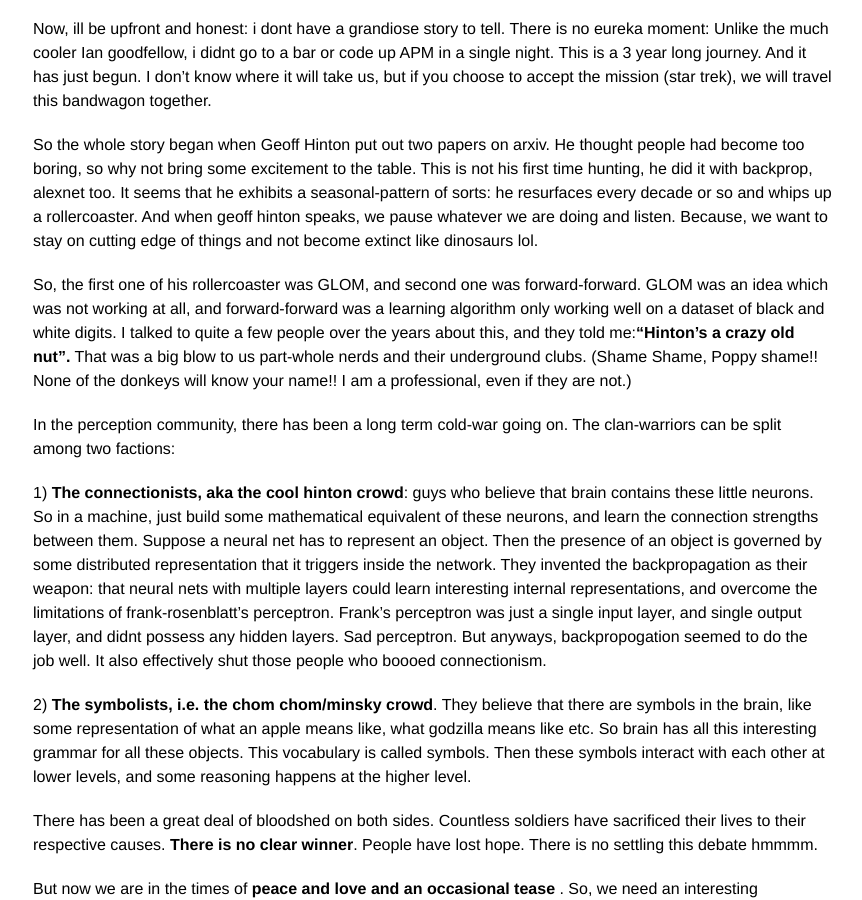
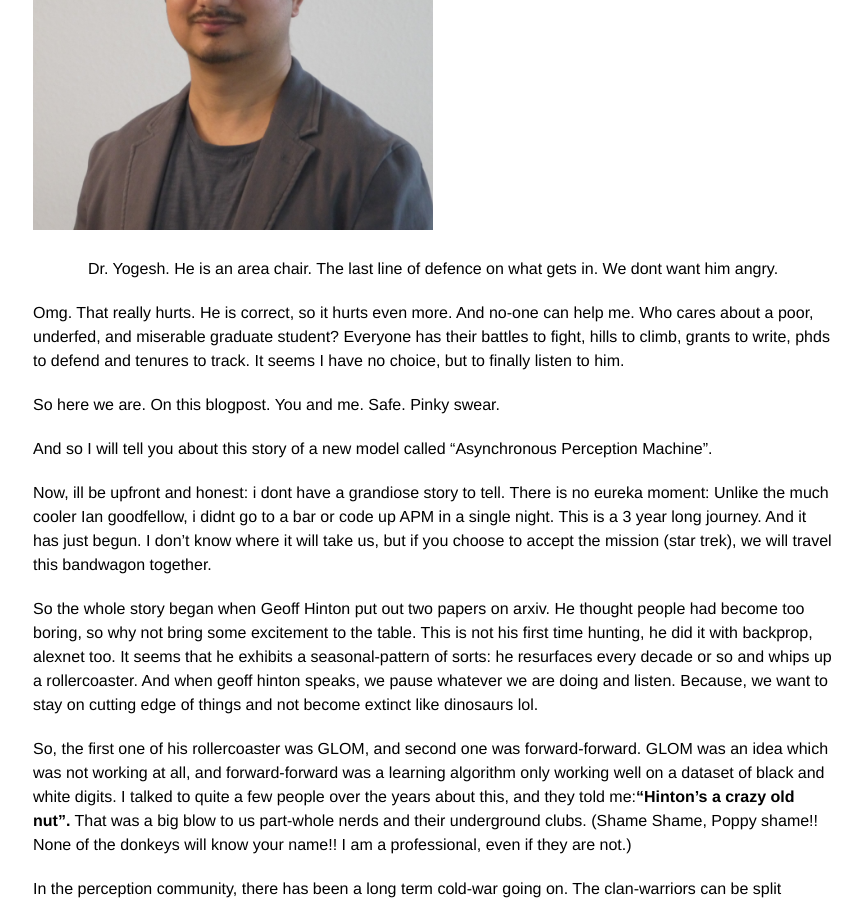
Before and after one commit to rajatmodi62/rajatmodi62.github.io, a Jekyll site: the page built from _posts/2024-10-26-hinton_apm.md, in a window 1280 px wide and 900 px high, scrolled down 2602 px. Shown: the whole window, without its empty margins (207-1069 px from the left). Built offline with Jekyll 4.4.1, drawn with Linux system fonts in a browser that asks for light colours; comment, search, counter and statistics services are not loaded.

Commit message:
soft link blog

```diff
--- a/_posts/2024-10-26-hinton_apm.md
+++ b/_posts/2024-10-26-hinton_apm.md
@@ -39,6 +39,13 @@ We don't want him to be angry. Took me two years to learn this simple lesson. Go
 You know what? he really takes all this stuff seriously. A lot of people are excited for computer vision after all. From outside, he is such a cutie-pie and an amazing teacher on whom a lot of girls crush over. Behind the scenes, he is a big godzilla who frequently unleashes his wrath upon little godzillas like me. Poor little godzillas.
 
 As I gather my wits by what just happened, he swivels on his chair. Wheeeee. His desk is 45 degrees away from where I am s(h)itting, but within a constant slapping radius. Openreview is open on his screen for his review. He clicks a button and sends someone's paper back to where it came from.  Shooooo.
+
+<div class="text-center" style="margin: 0 auto; max-width: 800px;"> <!-- Set max-width as needed -->
+    <img class="img-fluid" src="{{ site.baseurl }}\assets\img\apm\yogesh.jpg" style="width: 50%; height: auto;"> <!-- Image width is 50% of its parent -->
+</div>
+<div class="caption" style="text-align: center;">
+    Dr. Yogesh. He is an area chair. The last line of defence on what gets in. We dont want him angry.
+</div>
 
 Omg. That really hurts. He is correct, so it hurts even more. And no-one can help me. Who cares about a poor, underfed, and miserable graduate student? Everyone has their battles to fight, hills to climb, grants to write, phds to defend and tenures to track. It seems I have no choice, but to finally listen to him.
 
```
Also changed, not shown: assets/img/apm/yogesh.jpg (added).
